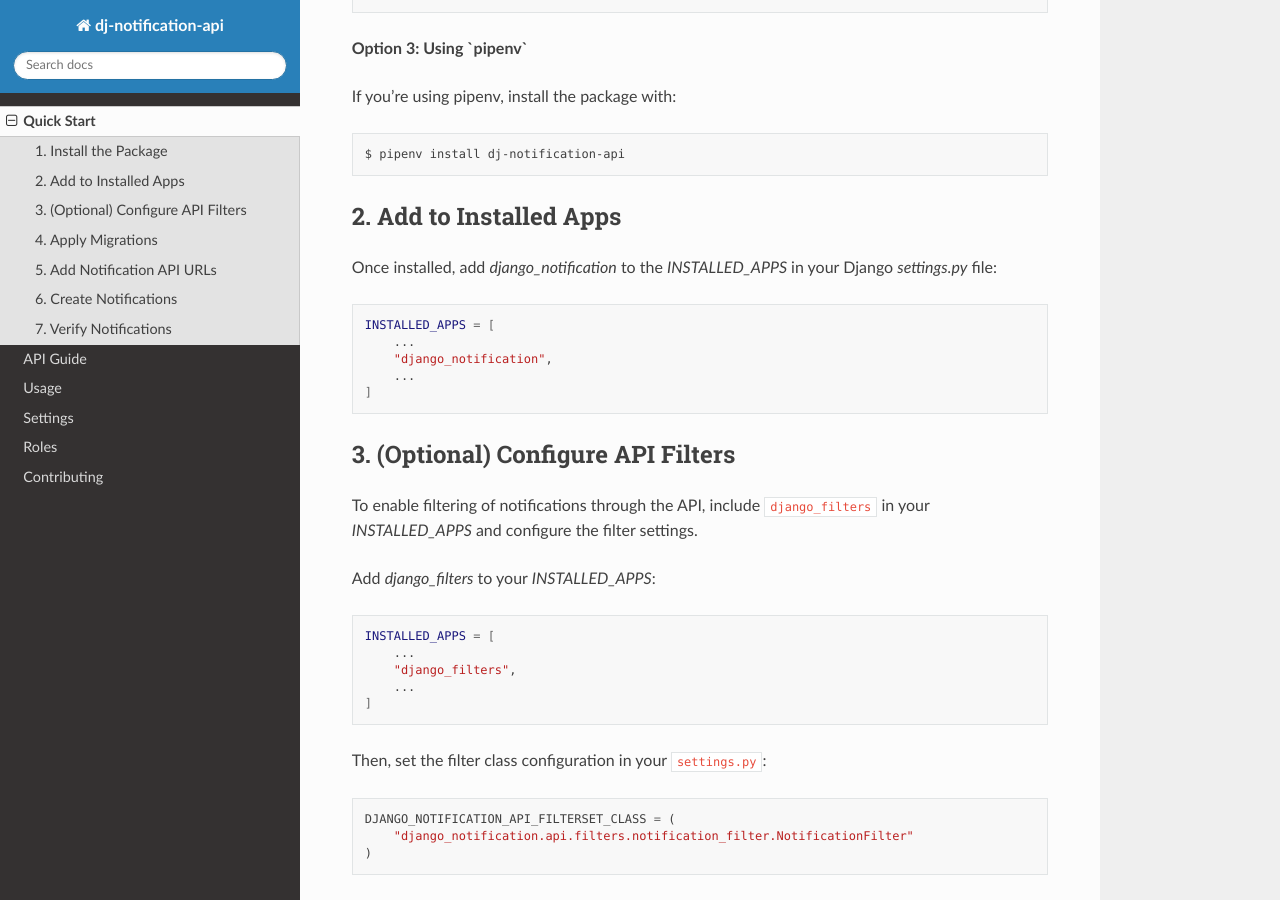
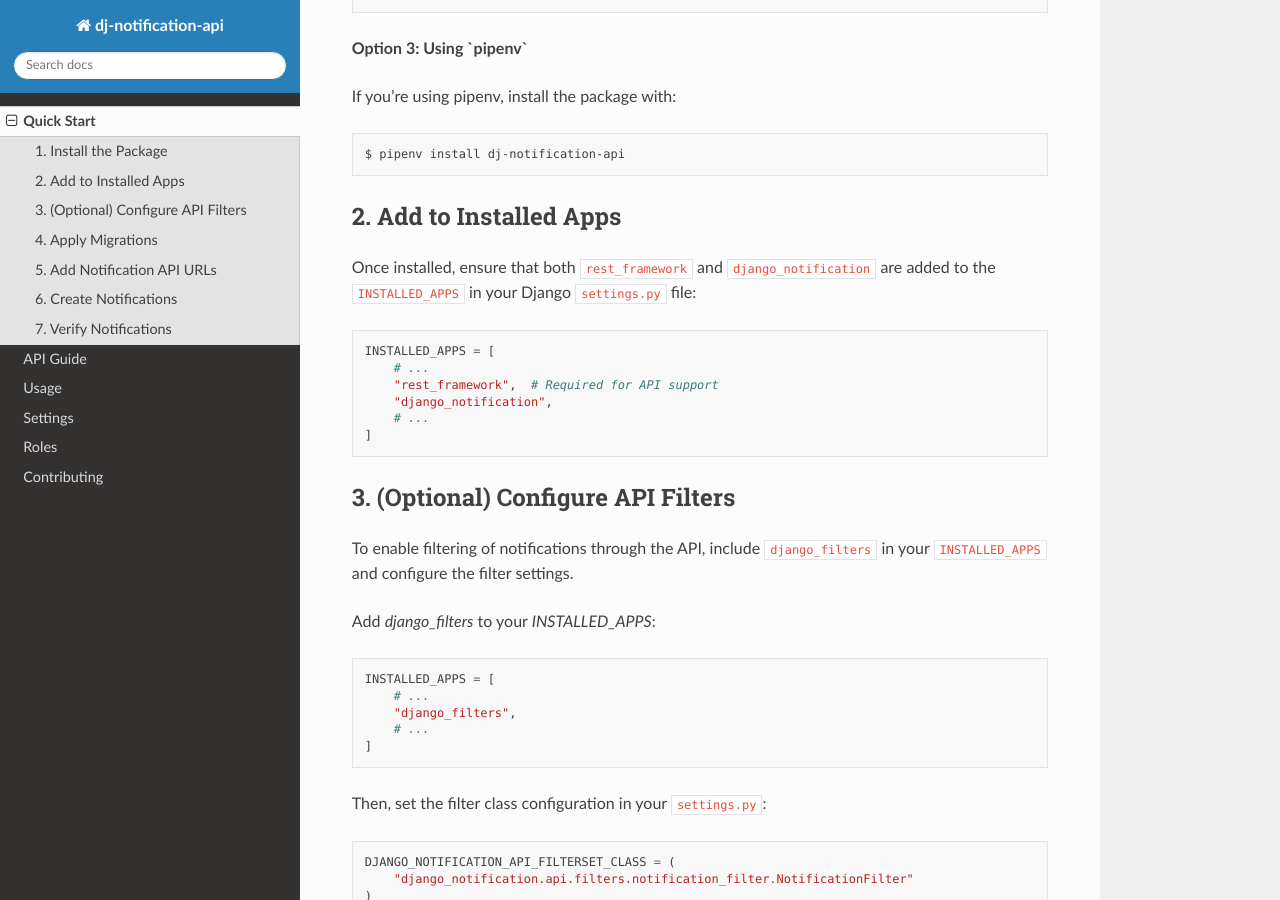
Before and after one commit to Lazarus-org/dj-notification-api, a Sphinx documentation site: the page built from docs/quick_start.rst, in a window 1280 px wide and 900 px high, scrolled down 600 px. Built offline with Sphinx 7.4.7 and the Read the Docs theme 2.0.0, drawn with Linux system fonts in a browser that asks for light colours.

Commit message:
:books::zap: docs(rst): Update index.rst & quick_start.rst files
- Updated project description in index.rst to improve more information about the package
- Update the installation guide and add rest_framework setup details

```diff
--- a/docs/index.rst
+++ b/docs/index.rst
@@ -55,7 +55,10 @@
 
 |br|
 
-`dj-notification-api` is a Django package created by Lazarus to streamline the management of notifications via APIs. It provides robust features for creating, retrieving, and organizing notifications, making it easy to integrate notification functionality into your Django applications.
+`dj-notification-api` is a Django package developed by Lazarus designed to simplify and optimize the process of managing notifications through various APIs.
+With this package, you can easily integrate a notification system into your Django project by just installing it. it offers a fully customizable notification API that can be tailored to suit your specific needs.
+
+It also provides an intuitive and powerful admin interface, allowing you to manage, track, and configure notifications effortlessly. Enjoy the flexibility and performance optimizations built into the package.
 
 Supported Versions
 ------------------
--- a/docs/quick_start.rst
+++ b/docs/quick_start.rst
@@ -34,29 +34,30 @@
 2. Add to Installed Apps
 ------------------------
 
-Once installed, add `django_notification` to the `INSTALLED_APPS` in your Django `settings.py` file:
+Once installed,  ensure that both ``rest_framework`` and ``django_notification`` are added to the ``INSTALLED_APPS`` in your Django ``settings.py`` file:
 
-.. code-block:: shell
+.. code-block:: python
 
    INSTALLED_APPS = [
-       ...
+       # ...
+       "rest_framework",  # Required for API support
        "django_notification",
-       ...
+       # ...
    ]
 
 3. (Optional) Configure API Filters
 -----------------------------------
 
-To enable filtering of notifications through the API, include ``django_filters`` in your `INSTALLED_APPS` and configure the filter settings.
+To enable filtering of notifications through the API, include ``django_filters`` in your ``INSTALLED_APPS`` and configure the filter settings.
 
 Add `django_filters` to your `INSTALLED_APPS`:
 
-.. code-block:: shell
+.. code-block:: python
 
    INSTALLED_APPS = [
-       ...
+       # ...
        "django_filters",
-       ...
+       # ...
    ]
 
 Then, set the filter class configuration in your ``settings.py``:
```
Also changed, not shown: other parts of docs/quick_start.rst (+1 -1 lines).
